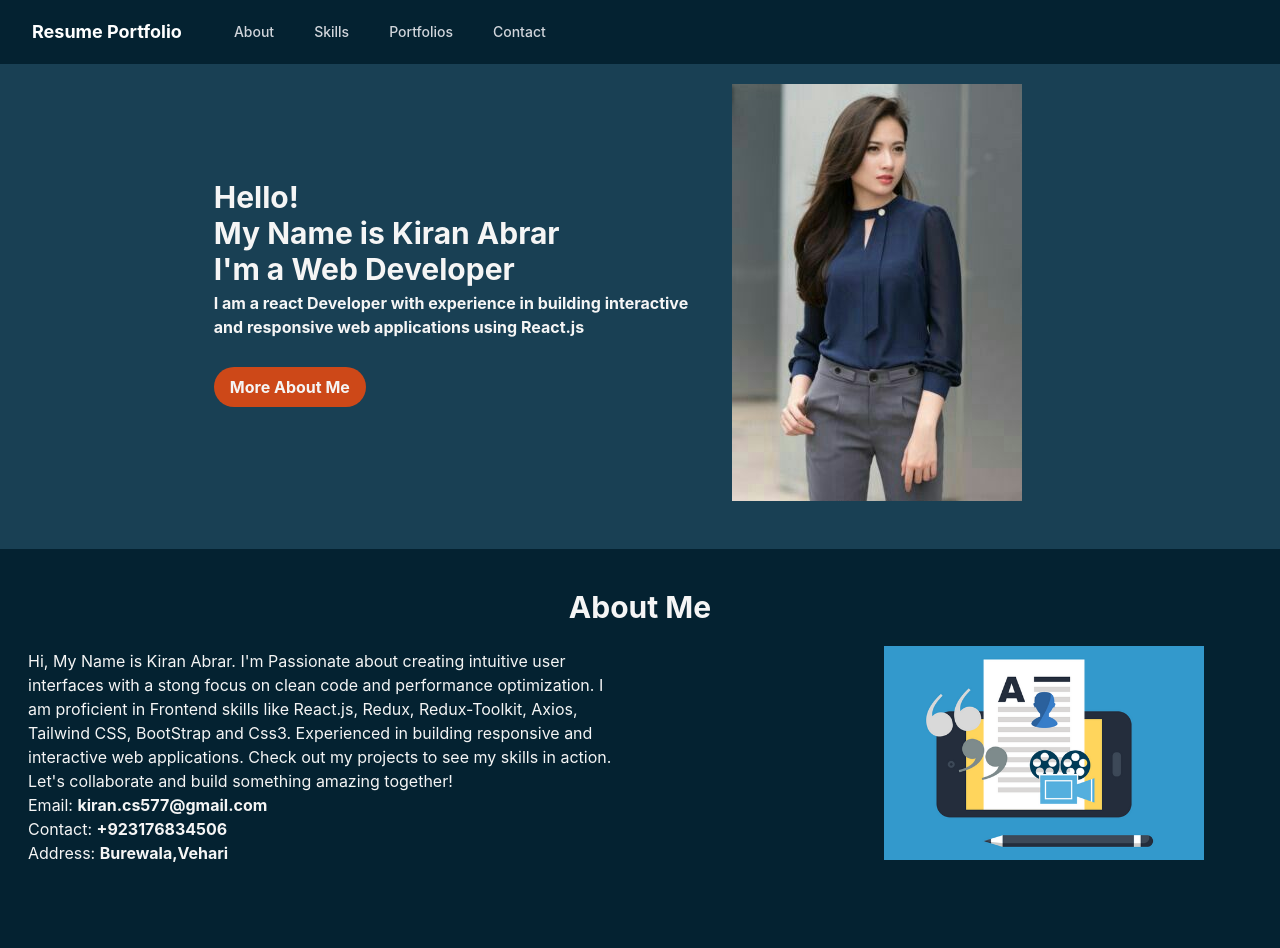
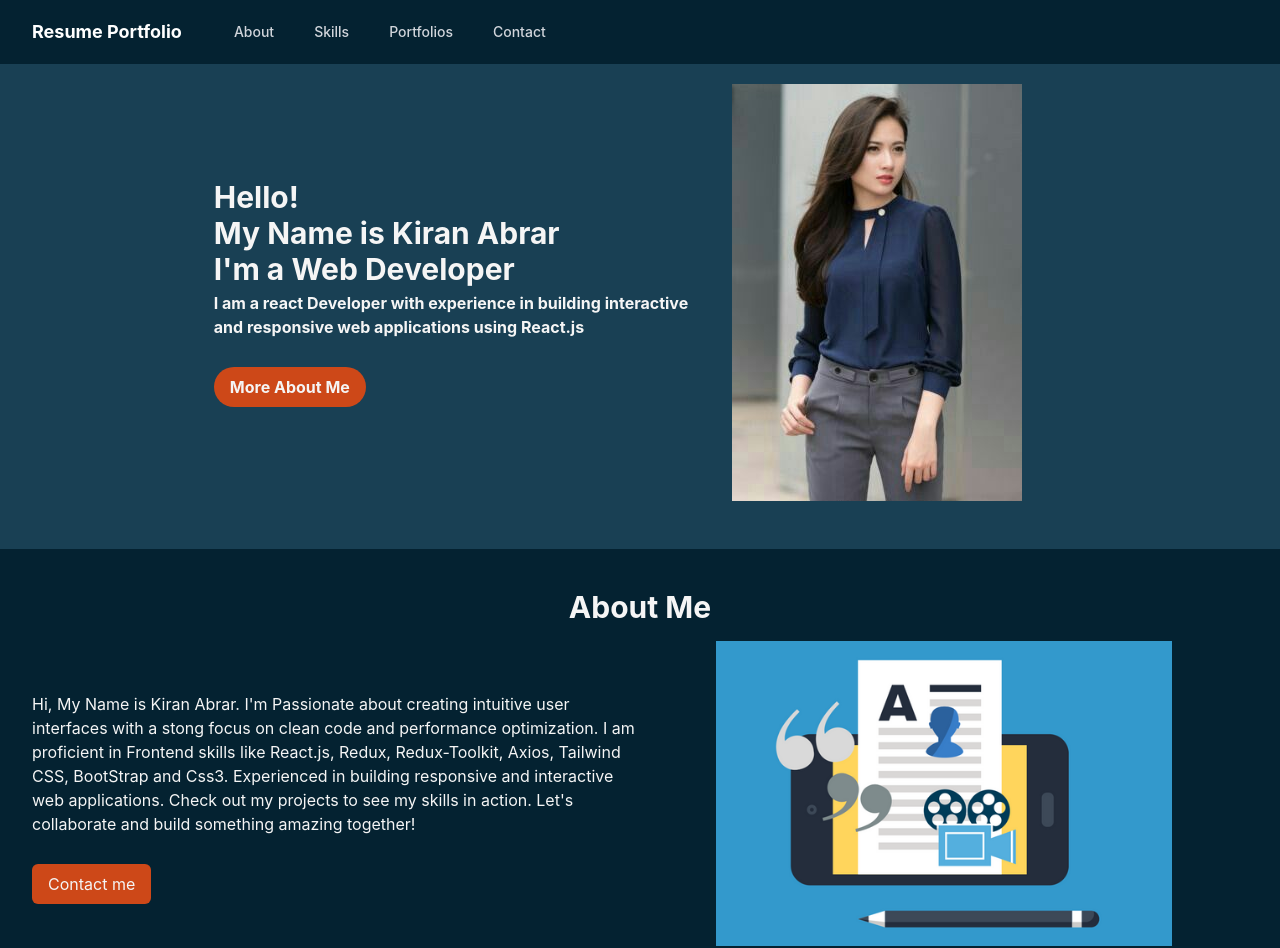
Before and after one commit to Kiranabrar/Portfolio, a React (Create React App) app: page / in a window 1280 px wide. Shown: the top 948 px of the page. Built offline with nearby package versions, Linux system fonts and the light colour scheme.

Commit message:
update about

```diff
--- a/src/Components/About.jsx
+++ b/src/Components/About.jsx
@@ -4,8 +4,8 @@ function About() {
   return (
     <section className="py-10 " id='About'>
     <h2 className="text-3xl font-bold ">About Me</h2>
-    <div className='container mx-auto grid md:grid-cols-2 items-center justify-center md:justify-between ' >
-      <div className=" mt-6 container mx-auto ms-2 px-5">
+    <div className='container mx-auto grid md:grid-cols-2 items-center justify-center px-8 md:justify-between ' >
+      <div className=" mt-6 container mx-auto ">
         <p className=" text-left text-md">
             Hi, My Name is Kiran Abrar. I'm Passionate about creating intuitive user interfaces
             with a stong focus on clean code and performance optimization.
@@ -13,15 +13,16 @@ function About() {
             Experienced in building responsive and interactive web applications.
             Check out my projects to see my skills in action.
             Let's collaborate and build something amazing together!<br/>
-            Email: <b>kiran.cs577@gmail.com</b><br/>
-            Contact: <b>+923176834506</b><br/>
-            Address: <b>Burewala,Vehari</b>
+            <button className="bg-[#cd4818] hover:bg-[#671e03] py-2 mt-7 px-4 rounded-md">
+          <a  href="#About">Contact me</a>
+        </button>
+
         </p>
       </div>
       <div className="md:px-11">
         <img
           src={portfolio}
-          className="h-auto max-w-sm mt-4 px-8 max-auto md:ml-auto "
+          className="h-auto w-sm mt-4 px-8 max-auto rounded-md md:ml-auto  "
           alt="..." />
           </div>
           </div>
```
